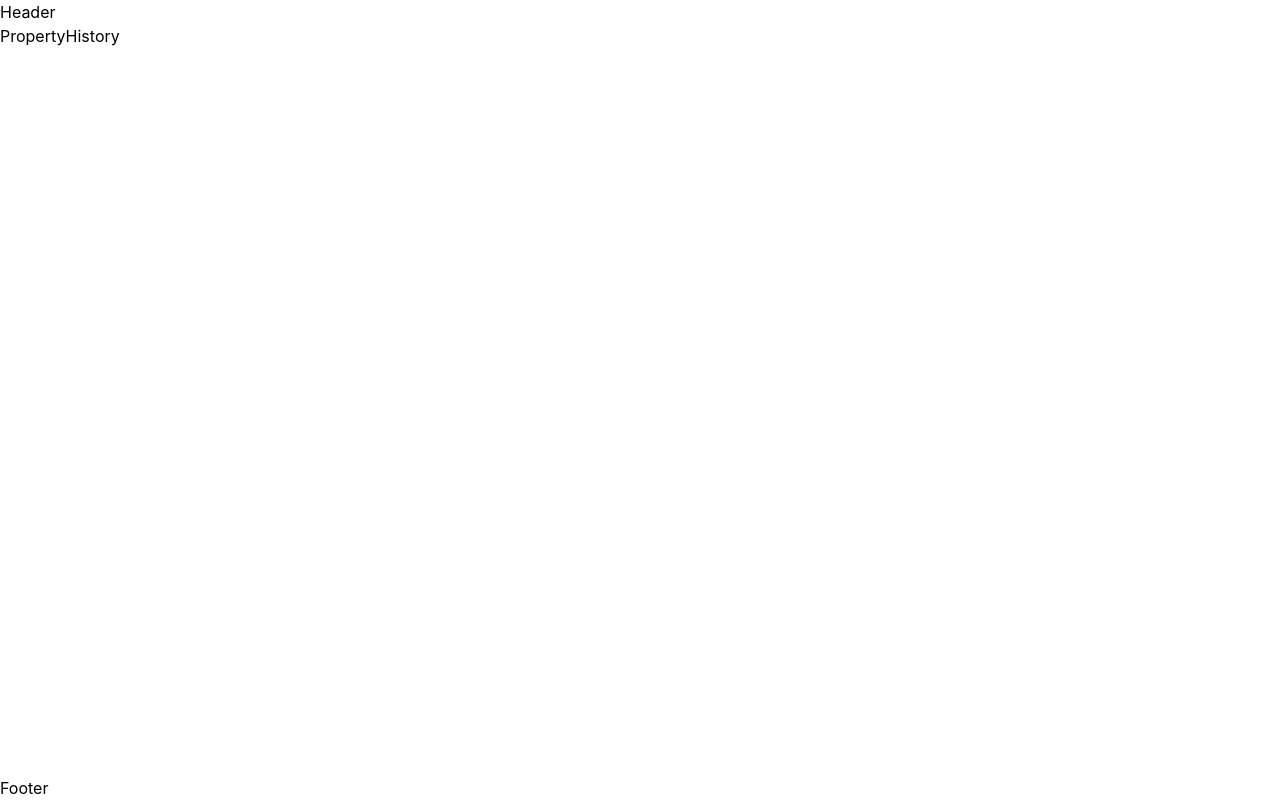
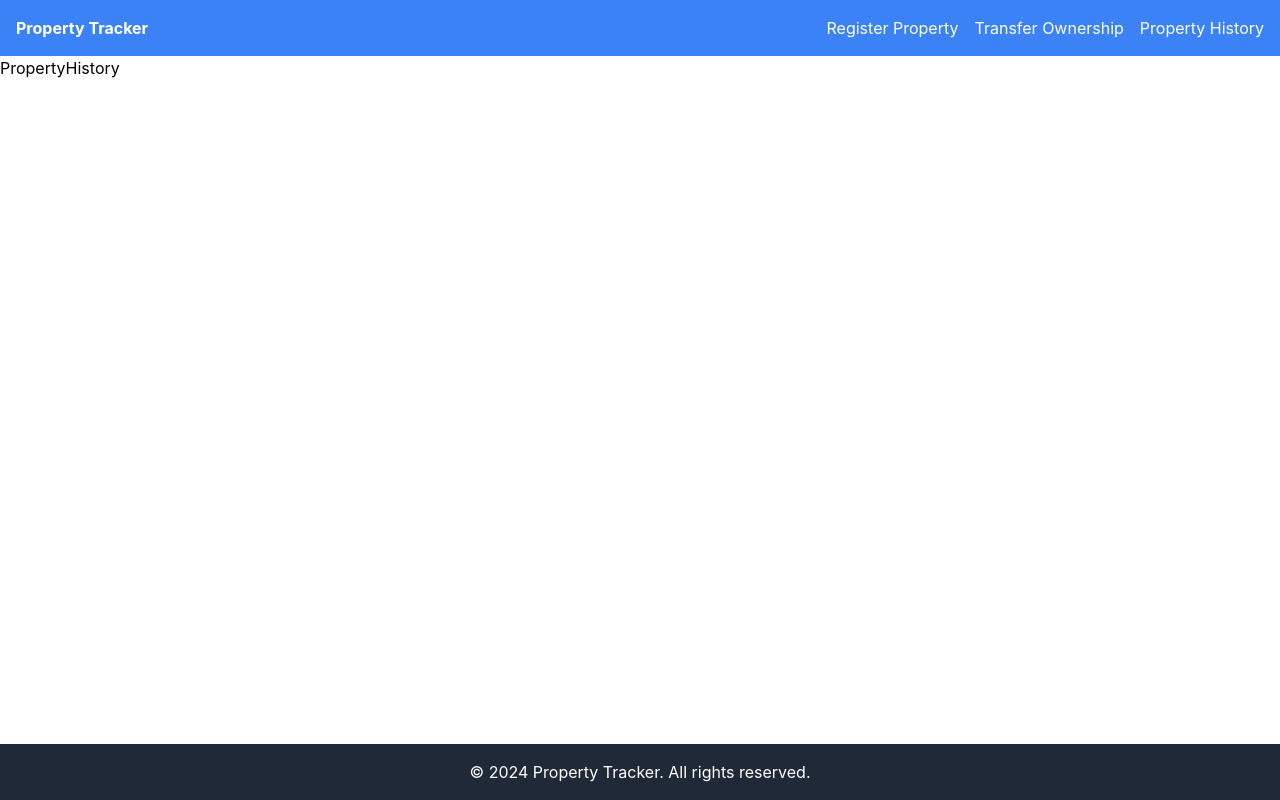
Before and after one commit to gharewal12/property-ownership, a React (Create React App) app in the folder property-tracker-frontend/: page /history in a window 1280 px wide. Built offline with nearby package versions, Linux system fonts and the light colour scheme.

Commit message:
Added header and footer page content

```diff
--- a/property-tracker-frontend/public/index.html
+++ b/property-tracker-frontend/public/index.html
@@ -24,7 +24,7 @@
       work correctly both with client-side routing and a non-root public URL.
       Learn how to configure a non-root public URL by running `npm run build`.
     -->
-    <title>Property Ownership</title>
+    <title>Property Tracker</title>
   </head>
   <body>
     <noscript>You need to enable JavaScript to run this app.</noscript>
--- a/property-tracker-frontend/src/components/Footer.tsx
+++ b/property-tracker-frontend/src/components/Footer.tsx
@@ -1,7 +1,11 @@
 import React from 'react';
 
-const Footer = () => {
-  return <div>Footer</div>;
+const Footer: React.FC = () => {
+  return (
+    <footer className='bg-gray-800 p-4 text-white text-center'>
+      <p>&copy; 2024 Property Tracker. All rights reserved.</p>
+    </footer>
+  );
 };
 
 export default Footer;
--- a/property-tracker-frontend/src/components/Header.tsx
+++ b/property-tracker-frontend/src/components/Header.tsx
@@ -1,9 +1,34 @@
-import React from 'react'
+import React from 'react';
+import {Link} from 'react-router-dom';
 
-const Header = () => {
+const Header: React.FC = () => {
   return (
-    <div>Header</div>
-  )
-}
+    <header className='bg-blue-500 p-4 text-white'>
+      <nav className='container mx-auto flex justify-between'>
+        <Link
+          to='/'
+          className='font-bold'
+        >
+          Property Tracker
+        </Link>
+        <div>
+          <Link
+            to='/register'
+            className='mr-4'
+          >
+            Register Property
+          </Link>
+          <Link
+            to='/transfer'
+            className='mr-4'
+          >
+            Transfer Ownership
+          </Link>
+          <Link to='/history'>Property History</Link>
+        </div>
+      </nav>
+    </header>
+  );
+};
 
-export default Header
+export default Header;
```
